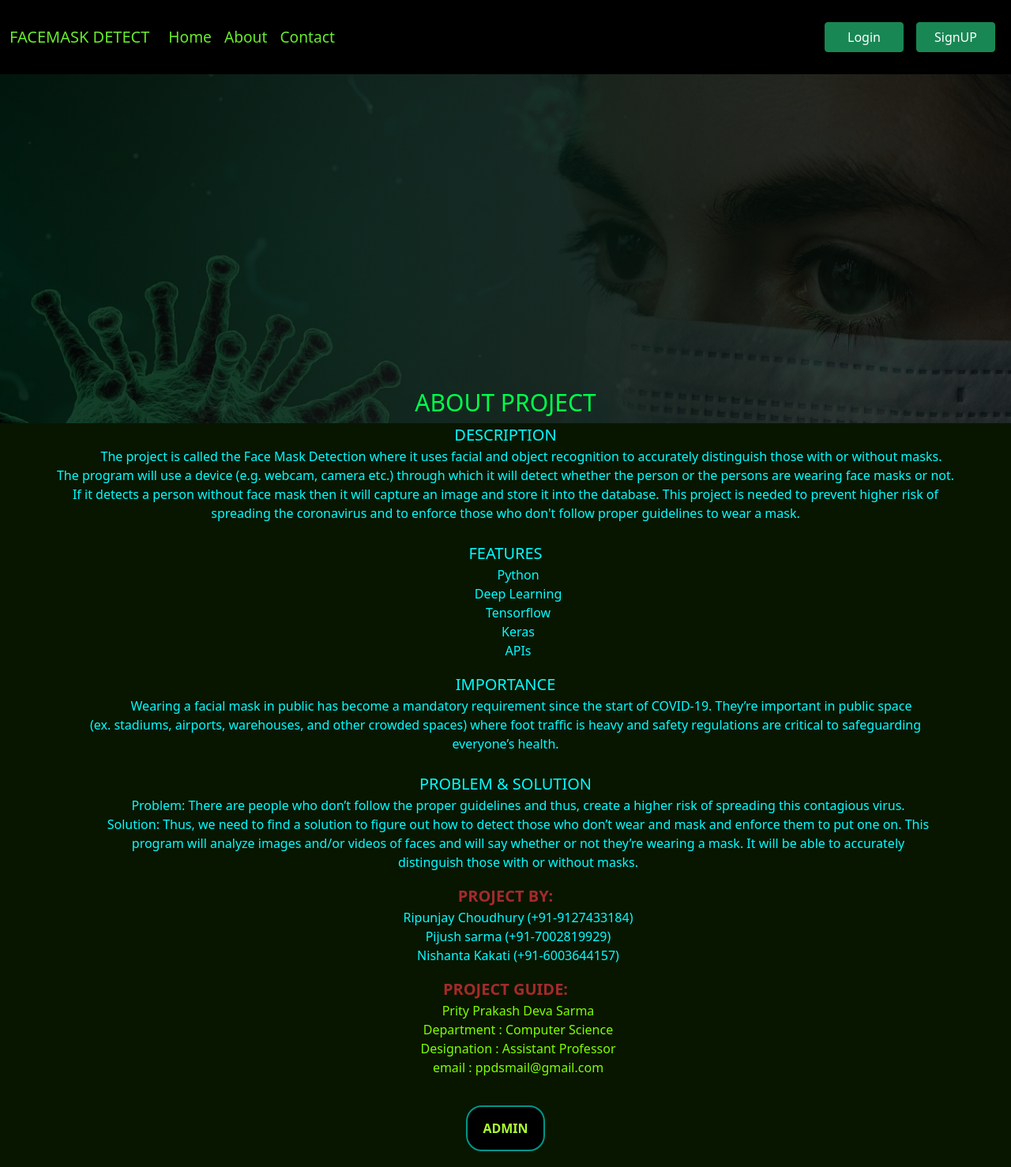
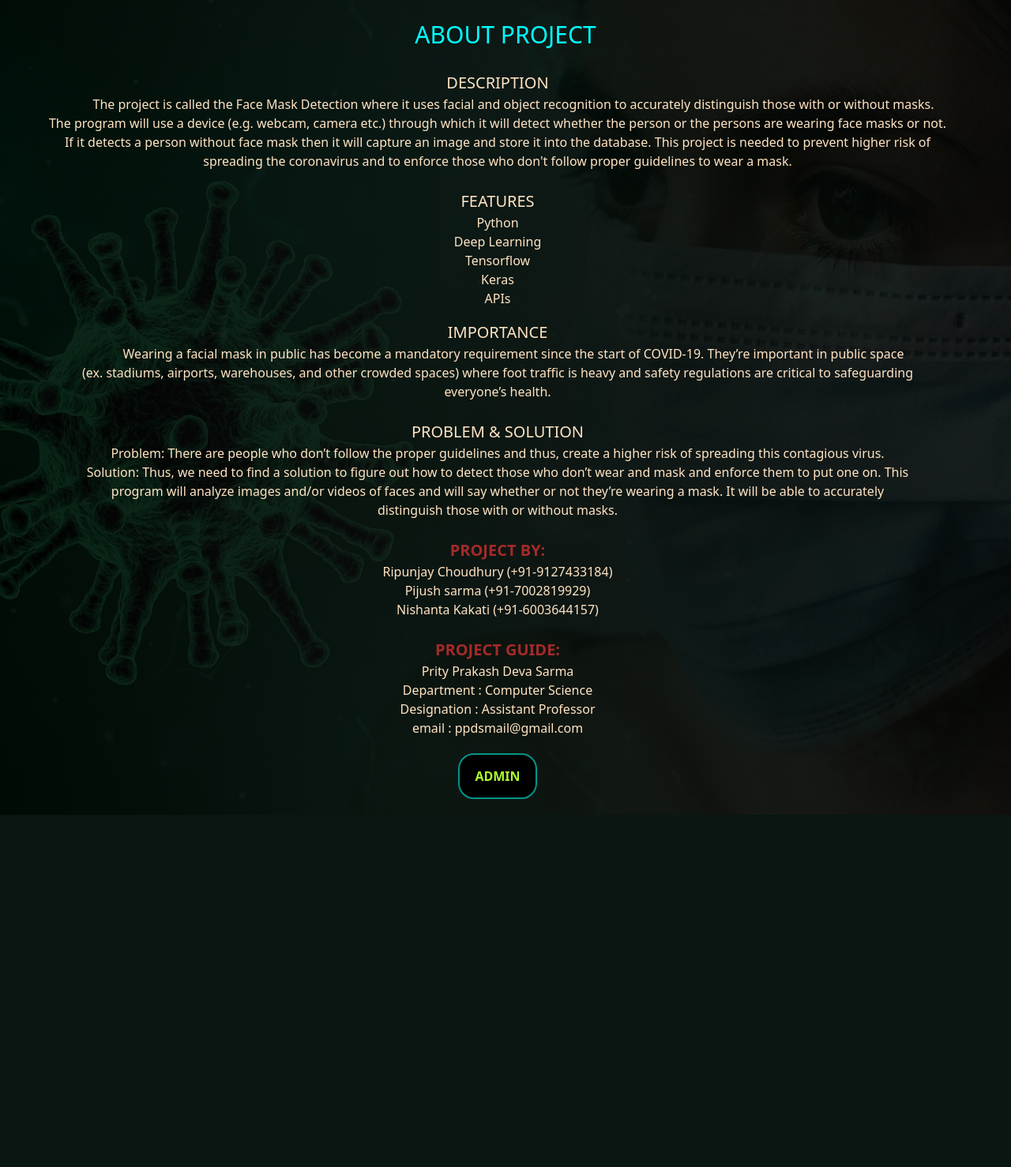
Before and after one commit to Ripunjay42/Facemask_detector, a Django app: page /about in a window 1280 px wide. Shown: the whole page at 79% size. After the commit the page ends 1032 px from the top, so only its background shows below. Run offline with Django 3.2, Linux system fonts and the light colour scheme.

Commit message:
25 march

```diff
--- a/home/views.py
+++ b/home/views.py
@@ -10,9 +10,9 @@
 from django.contrib.auth.models import User
 import numpy as np
 from PIL import ImageGrab
-import cv2
+# import cv2
 import time
-import pyautogui
+# import pyautogui
 import random
 import os
 import keyboard
@@ -84,7 +84,7 @@
         if user is not None:
             login(request, user)
             #messages.success(request, "Successfully Logged In")
-            return render(request,"cemera.html")
+            return render(request,"img.html")
             #return render("exit")
         else:
             messages.error(request, "Invalid credentials! Please try again")
--- a/static1/style.css
+++ b/static1/style.css
@@ -13,7 +13,7 @@
     background-attachment: fixed;
     background-position: center;
     background-repeat: no-repeat;
-}s
+}
 .content{
     width: 100%;
     position: absolute;
--- a/templates/about.html
+++ b/templates/about.html
@@ -4,47 +4,32 @@
 <meta name="viewport" content="width=device-width, initial-scale=1.0">
 <style>
     .banner{
-    display: block;
-	position: absolute;
-    width: 100%;
-	height: 100%;
-    background-image: linear-gradient(rgba(0,0,0,0.75),rgba(0,0,0,0.75)), url(static/img/mm2.jpg);
+        background-image: linear-gradient(rgba(0,0,0,0.85),rgba(0,0,0,0.85)), url(static/img/mm2.jpg);
+        justify-content: flex-start;
         background-size: cover;
-    background-attachment: fixed;
         background-position: center;
-    background-repeat: no-repeat;
-    }
-    .para{
-     /* padding-left: 20px;
-     padding-right: 20px;
-     padding-top: 20px;
-     /* padding-bottom: 10px; */
-     /* border-style:solid;
-     border-color:#fff; */
-     /* border-width: 20px; */
-     background-color: rgb(8, 22, 0);
-     width: 100%;
-     /* top: 50%; */
-     color:aqua;
-     text-align:center;
-    }
-    .ce{
-        text-align: center;
+        overflow-y: auto;
     }
     .content1{
-        padding-top:750px;
-        position:absolute;
-        transform: translateY(-50%);
-        top: 50%;
-        color:#fff;
         width: 100%;
-        text-align:center;
-        color:#fff;
+        background:transparent;
+        margin-top:2%;
        }
     .content1 h1{
         text-align: center;
         font-size: 30px;
-            color:rgb(0, 255, 76);
+        color:aqua;
+    }
+    .para{
+        padding-right: 20px;
+        padding-top: 20px;
+        background-color: transparent;
+        width: 100%;
+        color:bisque;
+        text-align:center;
+    }
+    .para li{
+        displa:flex;
     }
     button{
         width: 100px;
@@ -62,23 +47,6 @@
         position: relative;
         background-color: black;
     }
-    /* span{
-    background: #009688;
-    height: 100%;
-    width: 0;
-    border-radius: 25px;
-    position: absolute;
-    left: 0;
-    bottom: 0;
-    z-index: -1;
-    transition: 0.5s;
-    }
-    button:hover span{
-        width: 100%;
-    }
-    button:hover span{
-        border: none;
-    } */
     </style>
     {% endblock head %}
 
@@ -97,58 +65,48 @@
                     If it detects a person without face mask then it will capture an image and store it into the database. This project is needed to prevent higher risk of<br>
                     spreading the coronavirus and to enforce those who don't follow proper guidelines to wear a mask.<br><br></p2>
                 <p3 style="font-size: 20px;">FEATURES<br></p3>
-                <p4><ul style="list-style-type: none ;">
-                    <li>Python</li>
-                    <li>Deep Learning</li>
-                    <li>Tensorflow</li>
-                    <li>Keras</li>
-                    <li>APIs</li></ul>
-                </p4>
+                <div class="l1">
+                        <p>Python
+                        <br>Deep Learning
+                        <br>Tensorflow
+                        <br>Keras
+                        <br>APIs
+                    </p>
+                </div>
                 <p5 style="font-size: 20px;">IMPORTANCE<br></p5>
                 <p6 style="padding-left: 40px;">Wearing a facial mask in public has become a mandatory requirement since the start of COVID-19. They’re important in public space <br>
                 (ex. stadiums, airports, warehouses, and other crowded spaces) where foot traffic is heavy and safety regulations are critical to safeguarding<br>
                 everyone’s health.<br><br></p6>
+                <div class="l1">
                 <p7 style="font-size: 20px;">PROBLEM & SOLUTION<br></p7>
-                <p8><ul style="list-style-type: none ;">
-                    <li>Problem: There are people who don’t follow the proper guidelines and thus, create a higher risk of spreading this contagious virus.</li>
-                    <li>Solution: Thus, we need to find a solution to figure out how to detect those who don’t wear and mask and enforce them to put one on. This<br>
+                    <p8>
+                        Problem: There are people who don’t follow the proper guidelines and thus, create a higher risk of spreading this contagious virus.<br>
+                        Solution: Thus, we need to find a solution to figure out how to detect those who don’t wear and mask and enforce them to put one on. This<br>
                         program will analyze images and/or videos of faces and will say whether or not they’re wearing a mask. It will be able to accurately <br>
-                         distinguish those with or without masks.</li>
-                </ul></p8>
+                        distinguish those with or without masks.<br><br>
+                    </p8>
+                </div>
+                <div class="l1">
                     <p9 style="font-size: 20px; font-weight: bolder; color: brown;">PROJECT BY:<br></p9>
-                <p10><ul style="list-style-type: none ;">
-                    <li>Ripunjay Choudhury (+91-9127433184)</li>
-                    <li>Pijush sarma (+91-7002819929)</li>
-                    <li>Nishanta Kakati (+91-6003644157)</li>
-                </ul></p10>
+                    <p10>
+                        Ripunjay Choudhury (+91-9127433184)<br>
+                        Pijush sarma (+91-7002819929)<br>
+                        Nishanta Kakati (+91-6003644157)<br><br>
+                    </p10>
+                </div>
+                <div class="l1">
                 <p11 style="font-size: 20px; color:brown; font-weight: bolder;">PROJECT GUIDE:<br></p11>
-                <p12><ul style="color:chartreuse; list-style-type: none ;">
-                    <li>Prity Prakash Deva Sarma</li>
-                    <li>Department  : Computer Science</li>
-                    <li>Designation : Assistant Professor</li>
-                    <li>email       : ppdsmail@gmail.com</li>
+                <p12>
+                    Prity Prakash Deva Sarma<br>
+                    Department  : Computer Science<br>
+                    Designation : Assistant Professor<br>
+                    email       : ppdsmail@gmail.com<br>
                 </ul></p12>
+                <div class="l1">
                 <div>
                     <a href="/admin"><button type="button"><span></span>ADMIN</button></a>
                 </div>
+            </di>
         </div>
     </div>
-        <!-- <div class="content2">
-            <div class="h2">
-                <h1>PROJECT GUIDE</h1>
-            </div>
-            <div class="para2">
-                <p1 style="font-size: 20px; color:brown; font-weight: bolder;">RESPECTED :<br></p1>
-                <p><ul style="color:chartreuse">
-                    <li>Prity Prakash Deva Sarma</li>
-                    <li>Department  : Computer Science</li>
-                    <li>Designation : Assistant Professor</li>
-                    <li>email       : ppdsmail@gmail.com</li>
-                    <div class="img1">
-                        <img src="/static1/img/expert.png" alt="expert">
-                    </div>
-                </p>
-            </div>
-        </div> -->
-    </div>
     {% endblock body %}
--- a/templates/base.html
+++ b/templates/base.html
@@ -8,7 +8,7 @@
     <link href="https://cdn.jsdelivr.net/npm/bootstrap@5.1.3/dist/css/bootstrap.min.css" rel="stylesheet" integrity="sha384-1BmE4kWBq78iYhFldvKuhfTAU6auU8tT94WrHftjDbrCEXSU1oBoqyl2QvZ6jIW3" crossorigin="anonymous">
     <!-- <link rel="stylesheet" href="../static1/style.css"> -->
     <!-- <script src="/static/script.js"></script> -->
-    <title>{% block title %}{% endblock title %} |ripunjay</title>
+    <title>{% block title %}{% endblock title %}</title>
     <style>
       button{
     width: 100px;
@@ -71,19 +71,12 @@
     font-weight:bolder;
     }
     .navbar-toggler{
-      width: 60px;
-      height: 22px;
-      background: rgb(104, 236, 43);
+      width: 50px;
+      height: 40px;
+      {% comment %} background:success; {% endcomment %}
       text-align:center;
-      font-size:0.8rem;
+      font-size:32px;
     }
-    /* .ddown{
-      width: 60px;
-      height: 30px;
-      background: rgb(104, 236, 43);
-      text-align: center;
-      font-size:0.9rem;
-    } */
     .banner{
 			  display: block;
 			  position: absolute;
@@ -96,38 +89,57 @@
         background-repeat: no-repeat;
     }
     .navbar{
-      background-color:black;
+      background:transparent;
     }
-    /* .navbar-brand{
-          font-weight: bolder;
-          font-family:'Gill Sans', 'Gill Sans MT', Calibri, 'Trebuchet MS', sans-serif;
-          padding-left: 0;
-          padding-right:840px;
-    }*/
-    /* .alert{
-      background-color: cadetblue;
-      height: 10px;
-    } */
+    .navbar li{
+      font-size:22px;
+      font-weight: 500;
+      margin-left:30px;
+      letter-spacing: 2px;
+	    padding: 2px 15px;
+	    border-radius: 20px;
+	    transition: 0.3s;
+	    transition-property: background;
+    }
+
+    .navbar li:hover {
+      background: #333;
+    }
+    .navbar img{
+        margin-right:20px;
+    }
+
+    .nav-link{
+      color:aqua;
+    }
+
+    @media (max-width: 1000px) {
+      .navbar-collapse {
+          background-color:#111;
+          z-index:1;
+      }
+  }
     </style>
     {% block head %}{% endblock head %}
   </head>
   <body>
-      <nav class="navbar navbar-expand-sm navbar-light">
+    <div class="banner">
+      <nav class="navbar navbar-expand-lg navbar-dark shadow-5-strong">
         <div class="container-fluid">
-          <a class="navbar-brand" style="color:rgb(104, 236, 43);font-size:20px;" href="#">FACEMASK DETECT</a>
-          <button class="navbar-toggler" type="button" data-bs-toggle="collapse" data-bs-target="#navbarSupportedContent" aria-controls="navbarSupportedContent" aria-expanded="false" aria-label="Toggle navigation">
-            <i class="fas fa-bars"></i>menu
+          <img src="../static/img/logo.png" height="100px" width="100px" alt="FaceMask">
+          <button class="navbar-toggler" type="button" data-bs-toggle="collapse" data-bs-target="#navbarSupportedContent" aria-controls="navbarSupportedContent" aria-expanded="false" aria-label="Toggle navigation" style="color:aqua; background:transparent; border:2px solid aqua">
+            <i class="fas fa-bars"></i>#
           </button>
           <div class="collapse navbar-collapse" id="navbarSupportedContent">
             <ul class="navbar-nav me-auto mb-2 mb-lg-0">
               <li class="nav-item {% block homeactive %} {% endblock homeactive %}" >
-                <a class="nav-link active" style="color:rgb(104, 236, 43);font-size:larger;"  aria-current="page" href="/home">Home</a>
+                <a class="nav-link active" style="color:aqua" href="/home">Home</a>
               </li>
               <li class="nav-item {% block aboutactive %} {% endblock aboutactive %}">
-                <a class="nav-link" style="color:rgb(104, 236, 43);font-size:larger;"  href="/about">About</a>
+                <a class="nav-link active" style="color:aqua"  href="/about">About</a>
               </li>
               <li class="nav-item {% block contactactive %} {% endblock contactactive %}">
-                <a class="nav-link" style="color:rgb(104, 236, 43);font-size:larger;" href="/contact">Contact</a>
+                <a class="nav-link active" style="color:aqua" href="/contact">Contact</a>
               </li>
             </ul>
             {% if user.is_authenticated %}
@@ -151,6 +163,7 @@
           </div>
         </div>
       </nav>
+    </div>
 
       <!--login  Modal -->
   <div class="modal fade" id="loginModal" tabindex="-1" aria-labelledby="loginModalLabel" aria-hidden="true">
--- a/templates/cemera.html
+++ b/templates/cemera.html
@@ -81,7 +81,7 @@
     <div class="banner">
     <nav class="navbar navbar-expand-sm navbar-light">
         <div class="container-fluid">
-          <a class="navbar-brand" style="color:rgb(104, 236, 43);font-size: 20px;"href="#">FACEMASK DETECT</a>
+          <img src="../static/img/logo.png" height="100px" width="100px" alt="FaceMask">
           <!-- <button class="navbar-toggler" type="button" data-bs-toggle="collapse" data-bs-target="#navbarSupportedContent" aria-controls="navbarSupportedContent" aria-expanded="false" aria-label="Toggle navigation">
             <span class="navbar-toggler-icon"></span>
           </button> -->
--- a/templates/gall.html
+++ b/templates/gall.html
@@ -81,7 +81,7 @@
     <div class="banner">
       <nav class="navbar navbar-expand-sm navbar-light">
         <div class="container-fluid">
-            <a class="navbar-brand" style="color:rgb(104, 236, 43);font-size:20px;" href="#">FACEMASK DETECT</a>
+          <img src="../static/img/logo.png" height="100px" width="100px" alt="FaceMask">
               <!-- <button class="navbar-toggler" type="button" data-bs-toggle="collapse" data-bs-target="#navbarSupportedContent" aria-controls="navbarSupportedContent" aria-expanded="false" aria-label="Toggle navigation">
                 <span class="navbar-toggler-icon"></span>
               </button> -->
--- a/templates/home.html
+++ b/templates/home.html
@@ -89,7 +89,7 @@
             </button>
           </div>
     </div>-->
-    <div class="banner">
+    {% comment %} <div class="banner"> {% endcomment %}
       <div class="content">
         <h1>REAL TIME FACE MASK DETECTION</h1>
         <p><div class="change-content">  </div></p>
@@ -104,6 +104,6 @@
             <span class="gg1"></span>SignUP</button>
           </div>
       </div>
-    </div>
+    {% comment %} </div> {% endcomment %}
 
 {% endblock body %}
--- a/templates/img.html
+++ b/templates/img.html
@@ -95,7 +95,7 @@
     <div class="banner">
       <nav class="navbar navbar-expand-sm navbar-light">
         <div class="container-fluid">
-          <a class="navbar-brand" style="color:rgb(104, 236, 43);font-size:20px;" href="#">FACEMASK DETECT</a>
+          <img src="../static/img/logo.png" height="100px" width="100px" alt="FaceMask">
           <!-- <button class="navbar-toggler" type="button" data-bs-toggle="collapse" data-bs-target="#navbarSupportedContent" aria-controls="navbarSupportedContent" aria-expanded="false" aria-label="Toggle navigation">
             <span class="navbar-toggler-icon"></span>
           </button> -->
@@ -120,7 +120,7 @@
         <div>
             <form action='/cap' method="post">{%csrf_token%}
               <a href='/logout'><button type="button"><span></span>EXIT</button></a>
-              <button type="submit"><span></span>capture</button>
+              {% comment %} <button type="submit"><span></span>capture</button> {% endcomment %}
             </form>
             <form action='/gal' method="post">{%csrf_token%}
               <a href="/gal"><button type="submit"><span></span>gallery</button></a>
```
Also changed, not shown: requirements.txt (+31 -30 lines), static/img/logo.jpg (deleted), static/img/logo.png (added). Lines whose indentation alone changed are shown as unchanged.
